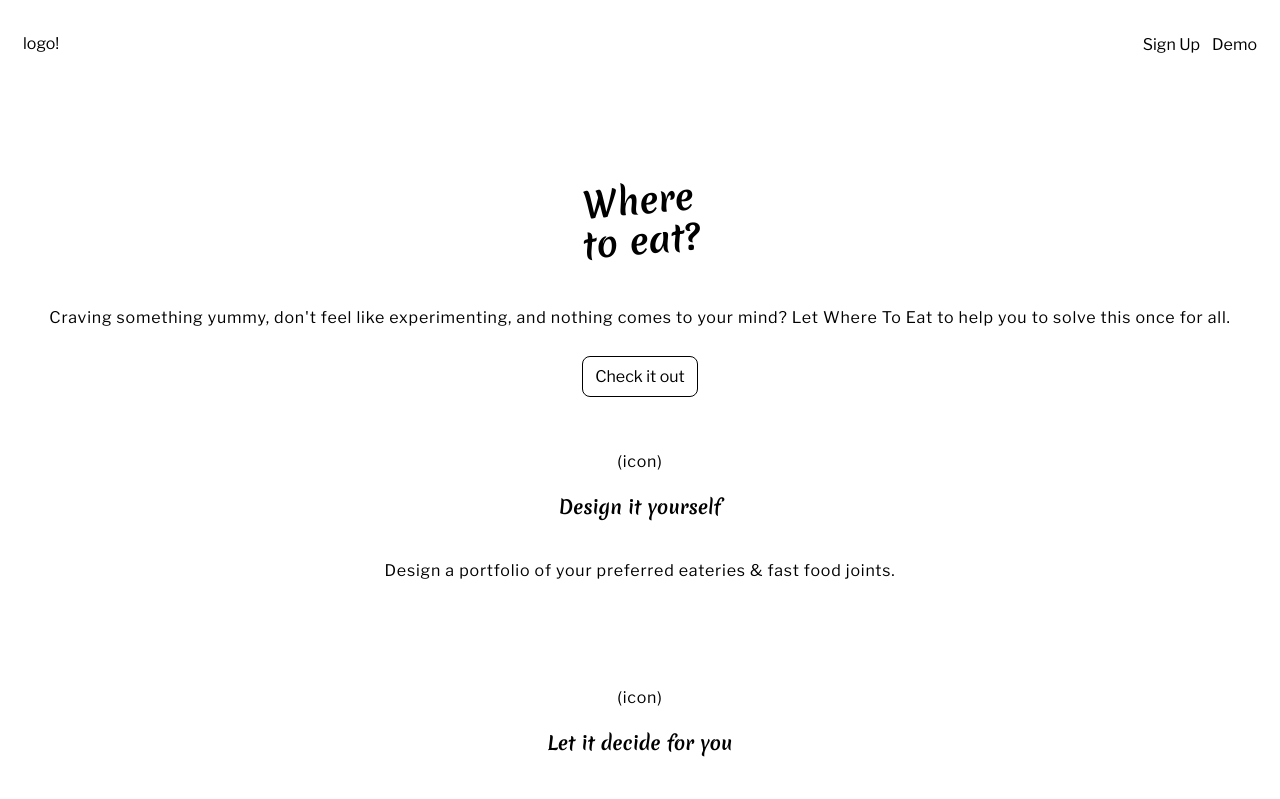
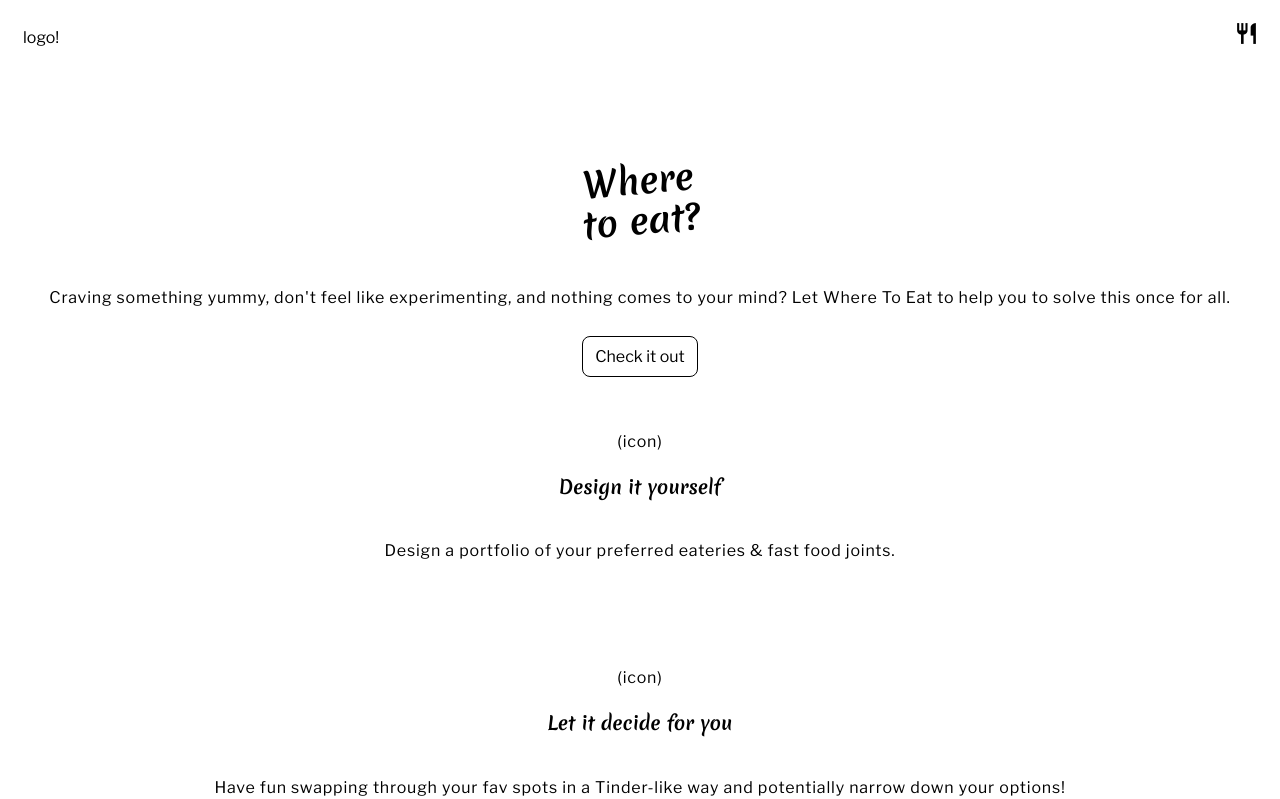
Before and after one commit to alexandrakollarova/Where-To-Eat, a React (Create React App) app: page / in a window 1280 px wide. Shown: the top 799 px of the page. Built offline with nearby package versions, Linux system fonts and the light colour scheme.

Commit message:
working on navigation menu

```diff
--- a/src/Header/Header.css
+++ b/src/Header/Header.css
@@ -1,23 +1,40 @@
-.nav-landing li {
+/*fake logo */
+.nav-landing p {
+    float: left;
+    margin-top: 20px;
+    margin-left: 15px;;
+}
+
+.material-icons {
+    font-size: 25px;
+}
+
+.utensils-icon, .close-icon {
+    position: absolute;
+    top: 20px;
+    right: 15px;
+    border: none;
+    background-color: inherit;
+}
+
+/* .nav-landing li {
     list-style: none;
     display: inline;
     padding-left: 15px;
+} */
+
+.open-menu li {
+    list-style: none;
+    display: block;
+    margin-top: 25px;
+    font-size: 20px;
 }
 
-.nav-landing {
-    padding: 10px 15px
+.open-menu li button {
+    padding: 0;
 }
 
-/*fake logo */
-.nav-landing p {
-    float: left;
-}
-
-.nav-landing ul {
-    float: right
-}
-
-.hamburger-menu {
+.open-menu {
     background-color: wheat;
     text-align: left;
     right: 0;
@@ -27,31 +44,13 @@
     width: 200px;
     position: absolute;
     list-style: none;
-    padding-top: 50px
+    padding-top: 50px;
+    z-index: 10;
 }
 
-.hamburger-menu li {
-    padding-top: 20px
-}
 
-.material-icons {
-    font-size: 25px;
-}
 
-.utensils-icon {
-    position: absolute;
-    top: 20px;
-    right: 20px;
-    border: none;
-    background-color: inherit;
-}
 
-.nav-homepage .close-icon {
-    float: right;
-    border: none;
-    background-color: inherit;
-    margin-right: -10px;
-}
 
 .nav-homepage ul {
     float: right
@@ -60,9 +59,3 @@
 .nav-homepage {
     padding: 10px 15px
 }
-
-/*fake logo */
-.nav-homepage p {
-    float: left;
-    margin: 0
-}
--- a/src/Header/NavSignedIn.js
+++ b/src/Header/NavSignedIn.js
@@ -1,36 +1,32 @@
 import React, { Component } from 'react';
-import '../HomePage/Homepage.css';
-import OpenHamburgerMenu from './OpenHamburgerMenu';
+import OpenSignedInMenu from './OpenSignedInMenu';
 
-class HomepageNav extends Component {
-
+class NavSignedIn extends Component {
     state = {
-        hamburgerIconClicked: false
+        menuActive: false
     }
 
-
-    handleHamburgerIcon = () => {
-        this.setState({ hamburgerIconClicked: true });
+    handleClickMenu = () => {
+        this.setState({ menuActive: true });
     }
 
     render() {
-
         return (
             <nav className="nav-homepage">
                 <p>logo!</p>
 
                 <button
                     className="utensils-icon"
-                    onClick={this.handleHamburgerIcon}
+                    onClick={this.handleClickMenu}
                 >
                     <i className="material-icons">restaurant</i>
                 </button>
 
-                 {this.state.hamburgerIconClicked && <OpenHamburgerMenu />}
+                 {this.state.menuActive && <OpenSignedInMenu />}
 
             </nav>
          );
     }
 }
 
-export default HomepageNav;
+export default NavSignedIn;
--- a/src/Header/NavSignedOut.js
+++ b/src/Header/NavSignedOut.js
@@ -1,29 +1,37 @@
 import React, { Component } from 'react';
 import {NavLink} from 'react-router-dom';
 import AppContext from '../AppContext';
+import OpenSignedOutMenu from './OpenSignedOutMenu';
 
-class Navbar extends Component {
+class NavSignedOut extends Component {
+    static contextType = AppContext;
 
-    static contextType = AppContext;
+    state = {
+        menuActive: false
+    }
+
+    handleClickMenu = () => {
+        this.setState({ menuActive: true });
+    }
 
     render() {
         return (
             <nav className="nav-landing">
                 <p>logo!</p>
-                <ul>
-                    <button
-                        type="button"
-                        className="btn-signup-modal"
-                        onClick={this.context.showModal}
-                    >
-                        Sign Up
-                    </button>
 
-                    <NavLink to='/demo-page'>Demo</NavLink>
-                </ul>
+                <button
+                    className="utensils-icon"
+                    onClick={this.handleClickMenu}
+                >
+                    <i className="material-icons">restaurant</i>
+                </button>
+
+                {this.state.menuActive
+                    && <OpenSignedOutMenu isMenuActive={this.state.menuActive} />}
+
             </nav>
          );
     }
 }
 
-export default Navbar;
+export default NavSignedOut;
--- a/src/Header/OpenHamburgerMenu.js
+++ b/src/Header/OpenSignedInMenu.js
@@ -1,12 +1,12 @@
 import React, { Component } from 'react';
 
-class OpenHamburgerMenu extends Component {
+class OpenSignedInMenu extends Component {
     state = {  }
     render() {
         return (
-            <ul className="hamburger-menu">
+            <ul className="open-menu">
                 <button className="close-icon">
-                    <i class="material-icons">close</i>
+                    <i className="material-icons">close</i>
                 </button>
 
                 <li>My collection</li>
@@ -16,4 +16,4 @@ class OpenHamburgerMenu extends Component {
     }
 }
 
-export default OpenHamburgerMenu;
+export default OpenSignedInMenu;
--- /dev/null
+++ b/src/Header/OpenSignedOutMenu.js
@@ -0,0 +1,41 @@
+import React, { Component } from 'react';
+import {NavLink} from 'react-router-dom';
+import './Header.css';
+import AppContext from '../AppContext';
+
+class OpenSignedOutMenu extends Component {
+    static contextType = AppContext;
+
+    state = {
+        isMenuActive: this.props.isMenuActive
+    }
+
+    render() {
+
+        return (
+            <ul className="open-menu">
+                <button
+                    type="button"
+                    className="close-icon"
+                >
+                    <i className="material-icons">close</i>
+                </button>
+
+                <li>
+                    <button
+                        type="button"
+                        className="btn-signup-modal"
+                        onClick={this.context.showModal}
+                    >
+                        Sign Up
+                    </button>
+                </li>
+                <li>
+                    <NavLink to='/demo-page'>Demo</NavLink>
+                </li>
+            </ul>
+        );
+    }
+}
+
+export default OpenSignedOutMenu;
--- a/src/LandingPage/App.js
+++ b/src/LandingPage/App.js
@@ -17,7 +17,7 @@ class App extends Component {
     places: places.places,
     users: users.users,
     showSignupForm: false,
-    isSignedIn: false
+    isSignedIn: false,
   }
 
   cretaeUser = user => {
```
